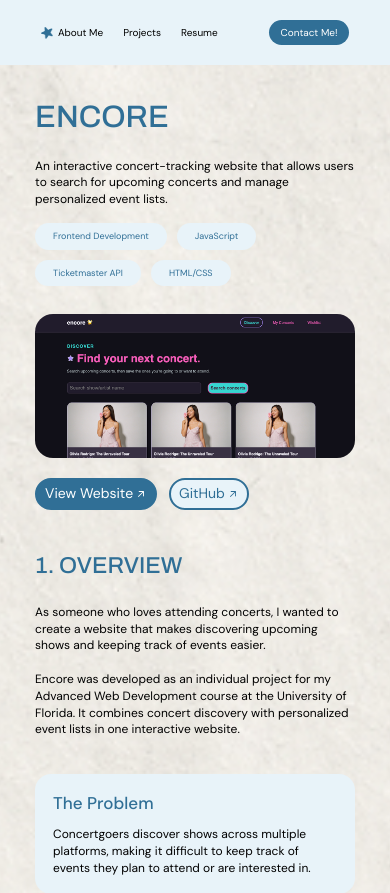
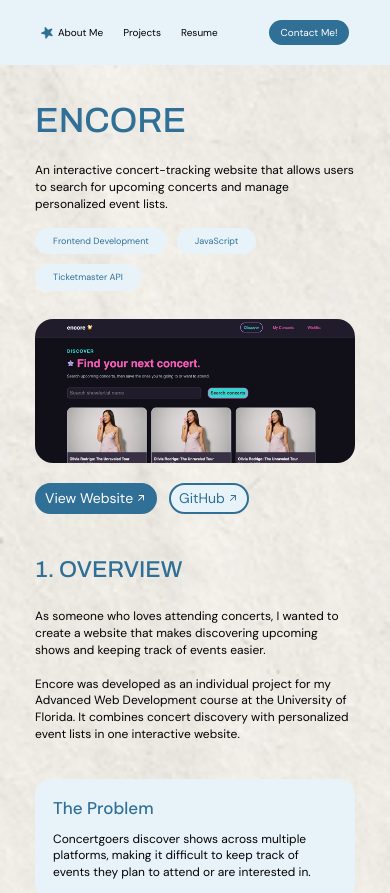
Before and after one commit to AngelicaHanley/portfolio, a React (Vite) app in the folder frontend/: page /#/encore in a window 390 px wide. Shown: the top 893 px of the page. Built offline with nearby package versions, Linux system fonts and the light colour scheme; a web font is replaced by a local one.

Commit message:
fixed font and tags

```diff
--- a/frontend/src/App.css
+++ b/frontend/src/App.css
@@ -480,7 +480,7 @@ h2 {
 
 .projectTitle {
     font-family: 'Archivo', sans-serif;
-    font-size: clamp(31px, 5vw, 72px);
+    font-size: clamp(35px, 5vw, 72px);
     font-weight: 500;
     line-height: 1.15;
     margin-bottom: 22px;
@@ -683,6 +683,7 @@ h2 {
 }
 
 /* media queries */
+
 /* small screens */
 @media screen and (max-width: 600px) {
     .navLogoText {
@@ -803,6 +804,9 @@ h2 {
     .sectionHeading{
         font-size: 23px;
     }
+    .filmPopImages {
+        margin-top: 10px;
+    }
 }
 
 /* medium screens */
@@ -846,10 +850,10 @@ h2 {
         gap: 24px;
     }
     .filmPopImg {
-        width: 40%;
+        width: 45%;
     }
     .campbellImg {
-        width: 45%;
+        width: 50%;
     }
 }
 
--- a/frontend/src/pages/AfterDark.jsx
+++ b/frontend/src/pages/AfterDark.jsx
@@ -13,7 +13,6 @@ function AfterDark() {
           <p className="projectTag">React</p>
           <p className="projectTag">JavaScript</p>
           <p className="projectTag">Tailwind CSS</p>
-          <p className="projectTag">Figma</p>
           <p className="projectTag">Python</p>
         </div>
 
--- a/frontend/src/pages/Encore.jsx
+++ b/frontend/src/pages/Encore.jsx
@@ -18,7 +18,6 @@ function Encore() {
           <p className="projectTag">Frontend Development</p>
           <p className="projectTag">JavaScript</p>
           <p className="projectTag">Ticketmaster API</p>
-          <p className="projectTag">HTML/CSS</p>
         </div>
 
         <img className="encoreHeroImage" src={encoreHero} alt="Encore homepage" />
```
